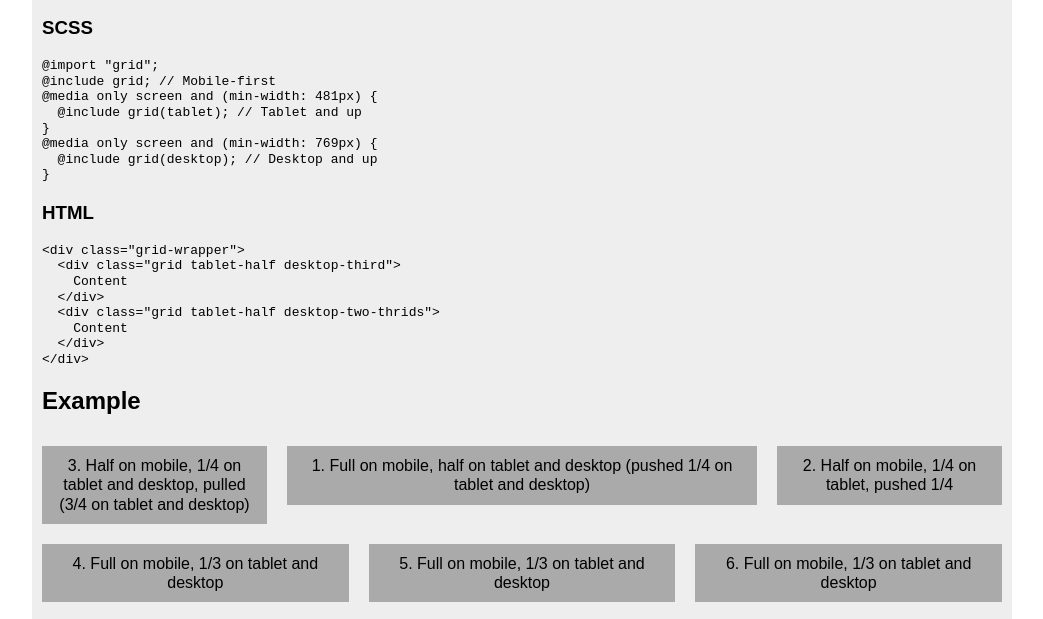
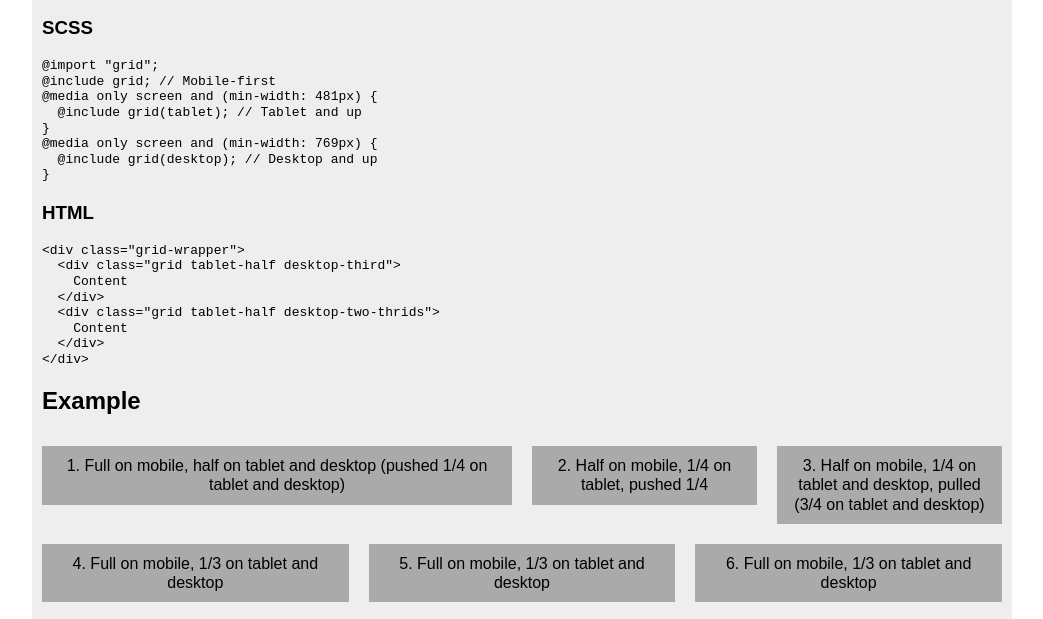
Before and after one commit to pierreburel/sass-grid, a plain HTML site: page demo/index.html in a window 1280 px wide. Shown: the part 113-732 px from the top of the page, without its empty margins (118-1161 px from the left). Drawn offline with nearby package versions, Linux system fonts and the light colour scheme; files that its build step writes are made by us from their sources.

Commit message:
Pull/push to false by default when using . selector

```diff
--- a/_grid.scss
+++ b/_grid.scss
@@ -1,10 +1,9 @@
+$grid-selector: "." !default; // Use normal (.) or placeholder (%) class selector
+$grid-name: "grid" !default; // Name of the grid element (ex. "col", "column")
+$grid-wrapper-name: "grid-wrapper" !default; // Name of the wrapper element (ex. "cols", "columns")
 $grid-gutter: 20px !default; // Gutter size (px, em or %)
 $grid-number: 4 !default; // Number of grids to generate (up to 12)
-$grid-pushpull: true !default; // Set to false if you dont use push or pull
-
-$grid-name: "grid" !default; // Name of the grid element (ex. "col", "column")
-$grid-wrapper-name: "grid-wrapper" !default; // Name of the wrapper element (ex. "cols", "columns")
-$grid-selector: "." !default; // Use normal (.) or placeholder (%) class selector
+$grid-pushpull: if($grid-selector == "%", true, false) !default; // Set to false if you dont use push or pull
 $grid-oldie: true !default; // Set to true to use css expressions for IE7 compatibility
 
 @mixin grid($namespace: "", $gutter: $grid-gutter, $number: $grid-number, $pushpull: $grid-pushpull) {
```
Also changed, not shown: 1 other file.
